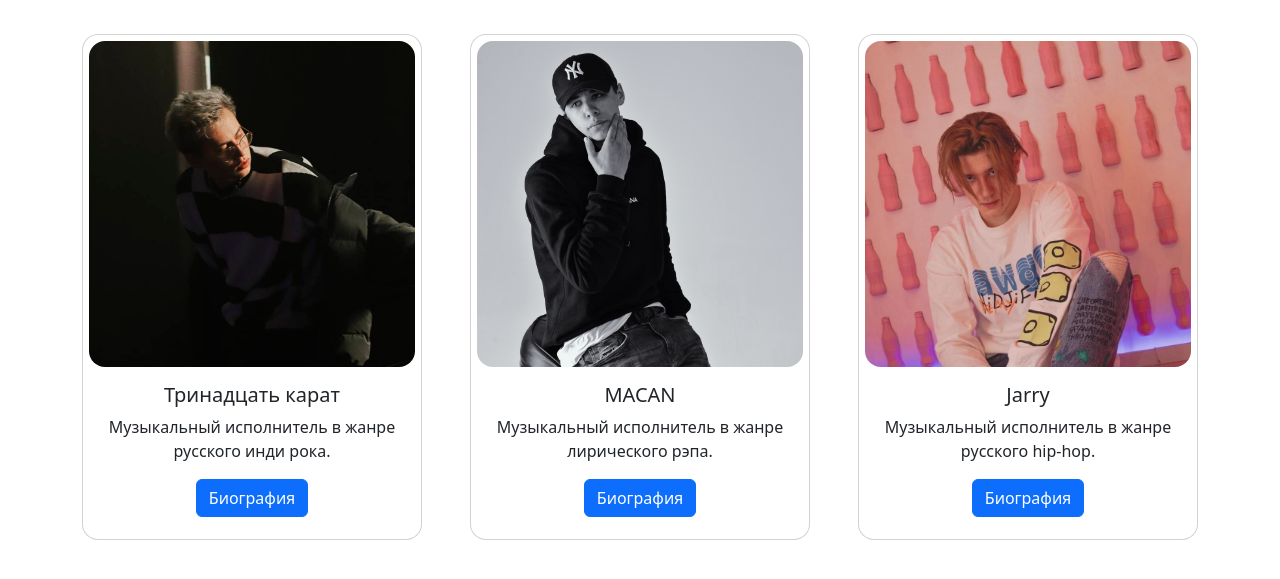
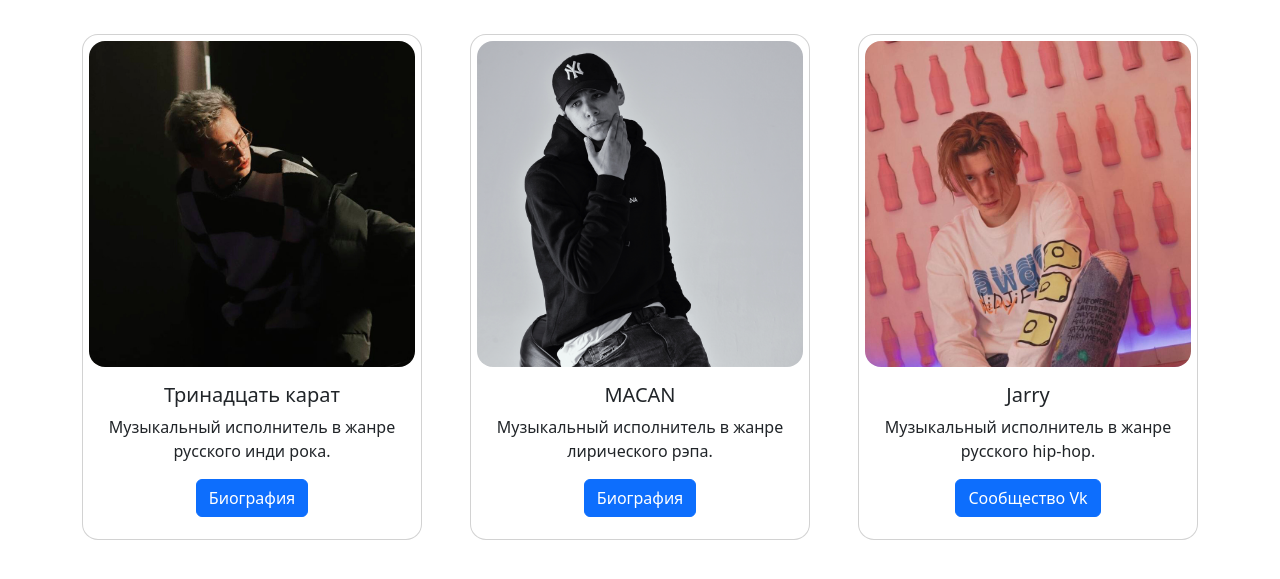
Before and after one commit to CTPAXProduction/Test-Site, a plain HTML site: page favorite artists.html in a window 1280 px wide. Shown: the part 105-684 px from the top of the page. Drawn offline with nearby package versions, Linux system fonts and the light colour scheme.

Commit message:
Update favorite artists.html

```diff
--- a/favorite artists.html
+++ b/favorite artists.html
@@ -108,7 +108,7 @@
               <p class="card-text">
                Музыкальный исполнитель в жанре русского hip-hop.
               </p>
-              <a href="/" target="_blank" class="btn btn-primary">Биография</a>
+              <a href="https://vk.com/greentripp" target="_blank" class="btn btn-primary">Сообщество Vk</a>
             </div>
           </div>
     </div>
```
